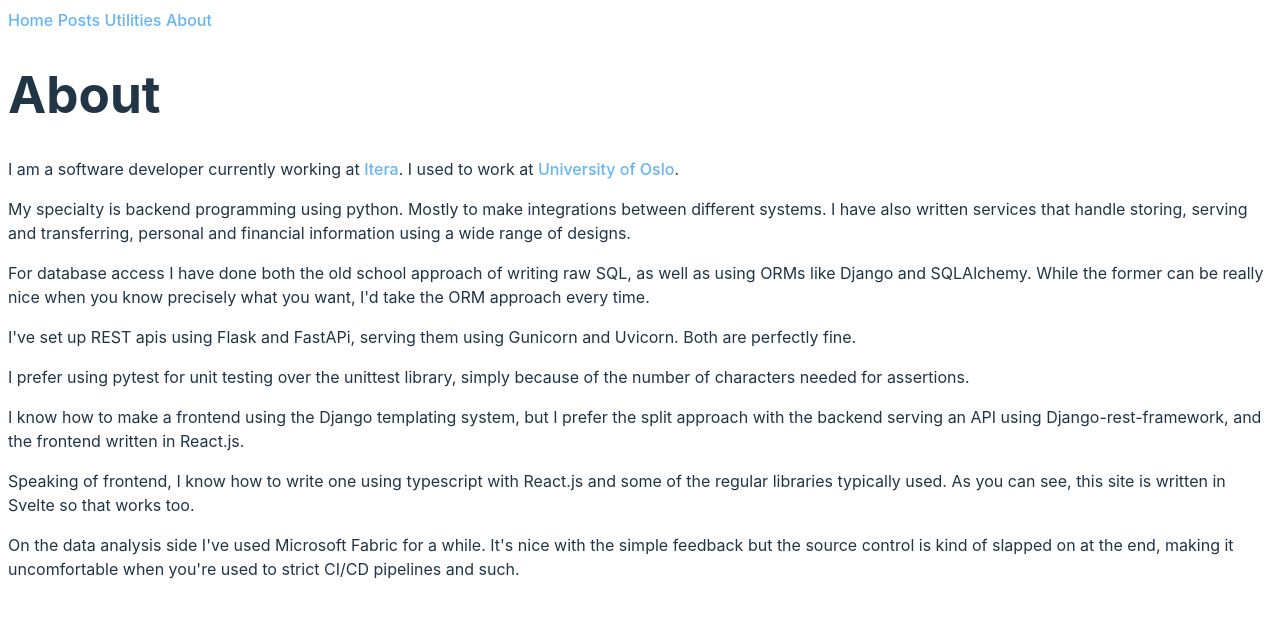
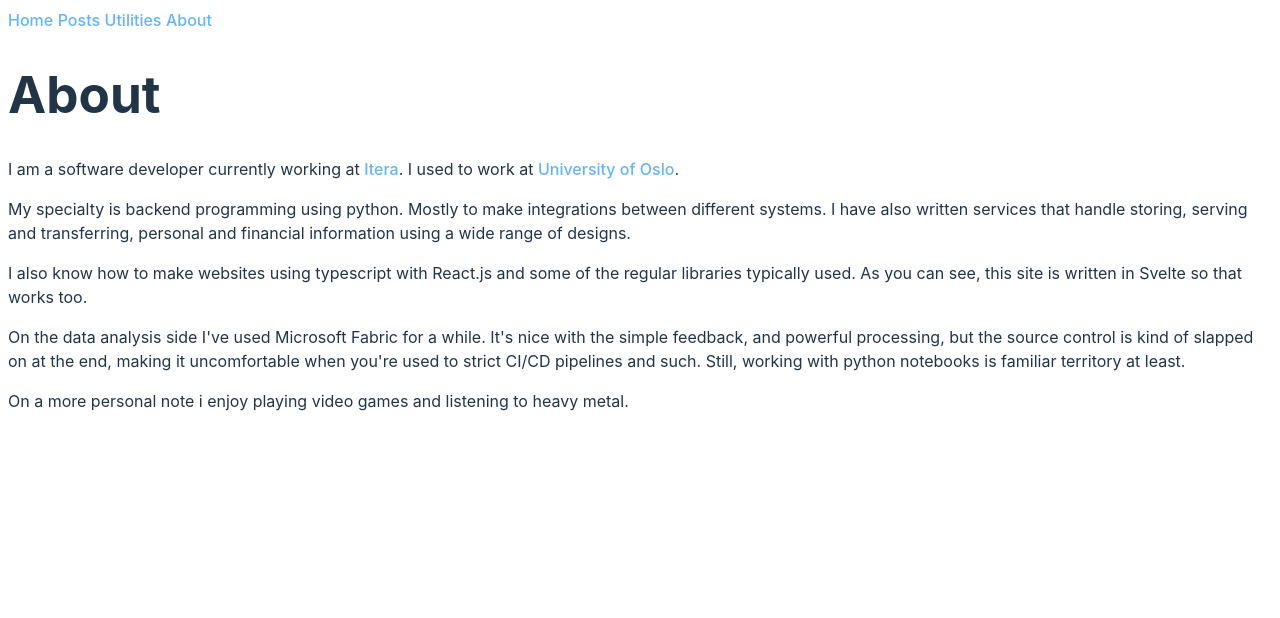
Before and after one commit to tellewsen/tellewsen.github.io, a SvelteKit app: page /about in a window 1280 px wide. Shown: the top 618 px of the page. Built offline with nearby package versions, Linux system fonts and the light colour scheme.

Commit message:
Add titles and update About page

```diff
--- a/src/routes/+page.svelte
+++ b/src/routes/+page.svelte
@@ -1,3 +1,4 @@
+<title>Ellewsen</title>
 <div>
 	<h1>Andreas Ellewsen</h1>
 	<p>
--- a/src/routes/about/+page.svelte
+++ b/src/routes/about/+page.svelte
@@ -1,3 +1,4 @@
+<title>About</title>
 <h1>About</h1>
 <div>
 	<p>
@@ -11,31 +12,14 @@
 		and financial information using a wide range of designs.
 	</p>
 	<p>
-		For database access I have done both the old school approach of writing raw SQL, as well as
-		using ORMs like Django and SQLAlchemy. While the former can be really nice when you know
-		precisely what you want, I'd take the ORM approach every time.
-	</p>
-	<p>
-		I've set up REST apis using Flask and FastAPi, serving them using Gunicorn and Uvicorn. Both are
-		perfectly fine.
-	</p>
-	<p>
-		I prefer using pytest for unit testing over the unittest library, simply because of the number
-		of characters needed for assertions.
-	</p>
-	<p>
-		I know how to make a frontend using the Django templating system, but I prefer the split
-		approach with the backend serving an API using Django-rest-framework, and the frontend written
-		in React.js.
-	</p>
-	<p>
-		Speaking of frontend, I know how to write one using typescript with React.js and some of the
-		regular libraries typically used. As you can see, this site is written in Svelte so that works
-		too.
+		I also know how to make websites using typescript with React.js and some of the regular
+		libraries typically used. As you can see, this site is written in Svelte so that works too.
 	</p>
 	<p>
 		On the data analysis side I've used Microsoft Fabric for a while. It's nice with the simple
-		feedback but the source control is kind of slapped on at the end, making it uncomfortable when
-		you're used to strict CI/CD pipelines and such.
+		feedback, and powerful processing, but the source control is kind of slapped on at the end,
+		making it uncomfortable when you're used to strict CI/CD pipelines and such. Still, working with
+		python notebooks is familiar territory at least.
 	</p>
+	<p>On a more personal note i enjoy playing video games and listening to heavy metal.</p>
 </div>
--- a/src/routes/posts/+page.svelte
+++ b/src/routes/posts/+page.svelte
@@ -3,6 +3,7 @@
 	export let data;
 </script>
 
+<title>Posts</title>
 <h1>All Posts</h1>
 
 {#each data.posts as post}
--- a/src/routes/utils/+page.svelte
+++ b/src/routes/utils/+page.svelte
@@ -1,3 +1,4 @@
+<title>Utilities</title>
 <h1>Utilities</h1>
 <menu>
 	<li>
```
